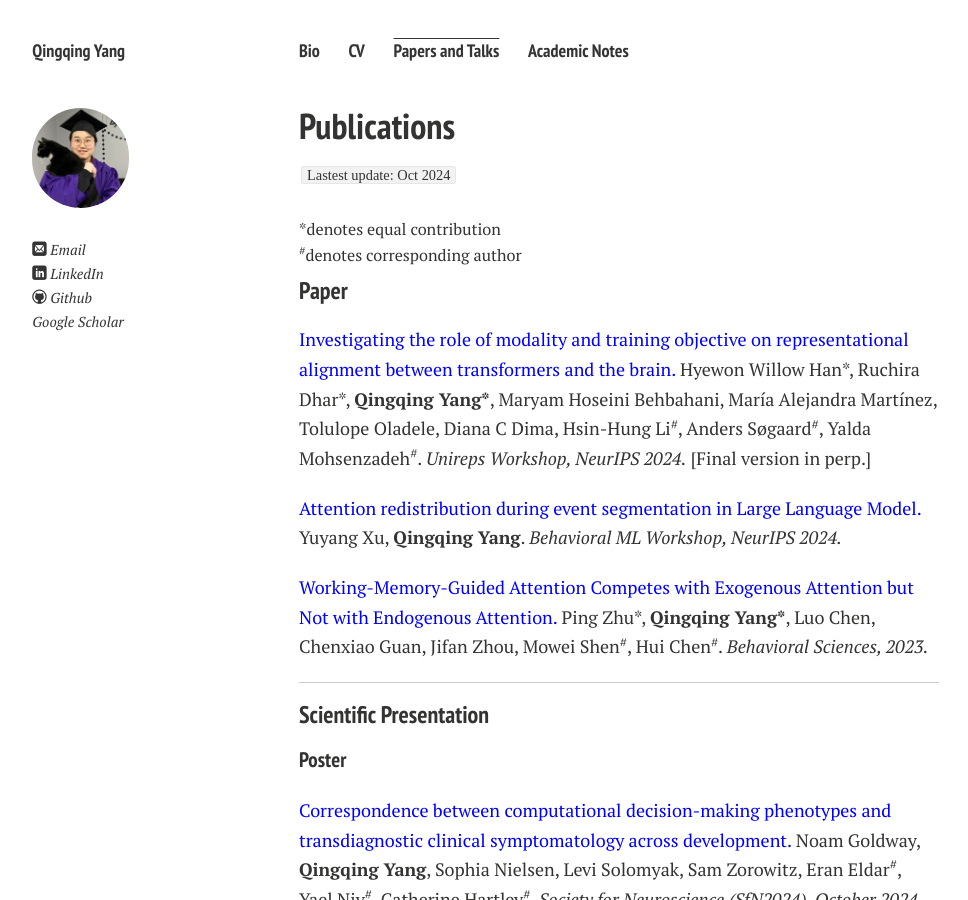
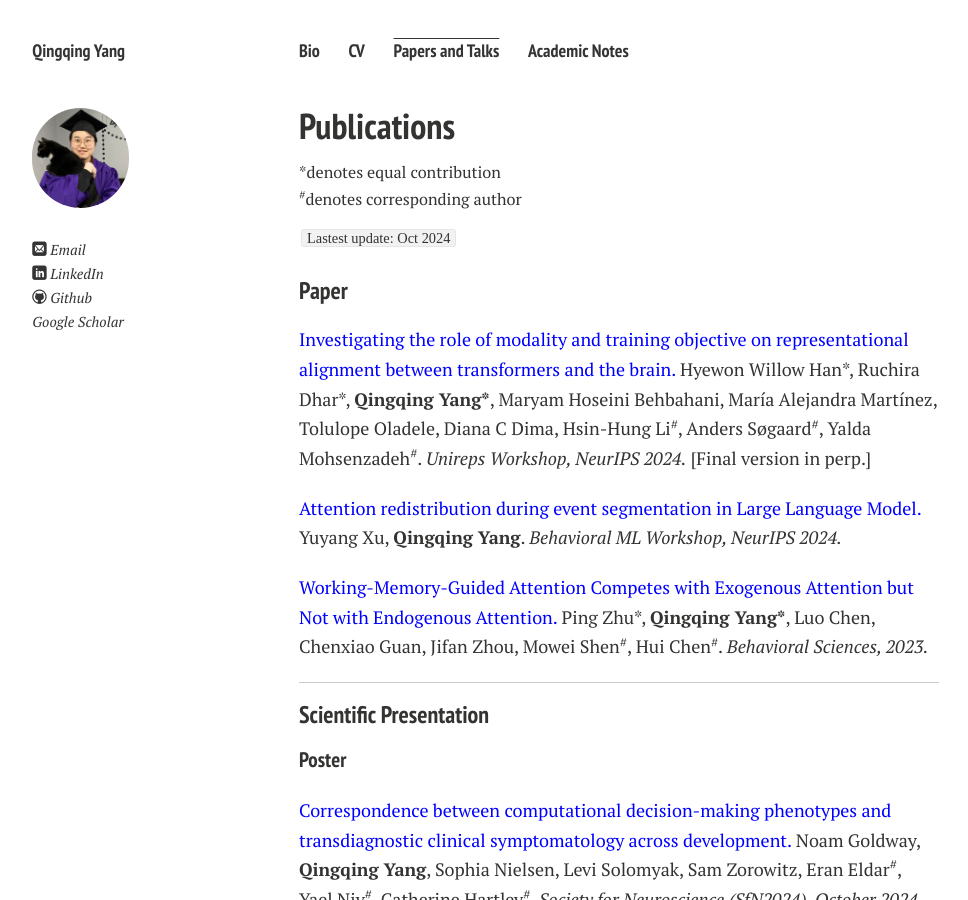
Before and after one commit to Qingqing-Yang-177/Qingqing-Yang-177.github.io, a Jekyll site: the page built from publications.md, in a window 1280 px wide and 900 px high. Shown: the whole window, without its empty margins (21-989 px from the left). Built offline with Jekyll 4.4.1, drawn with Linux system fonts in a browser that asks for light colours; nearby versions of some CDN libraries; comment, search, counter and statistics services are not loaded; a style sheet for code colours, icons or effects is not loaded.

```diff
--- a/publications.md
+++ b/publications.md
@@ -5,12 +5,11 @@ title: Publications
 ---
 
 ## Publications
-`Lastest update: Oct 2024`
 <div style="margin: 0; font-size: .9em; margin-bottom: 10px;">
   *denotes equal contribution<br>
   <sup>#</sup>denotes corresponding author
 </div>
-
+`Lastest update: Oct 2024`
 
 ### Paper
 
```
